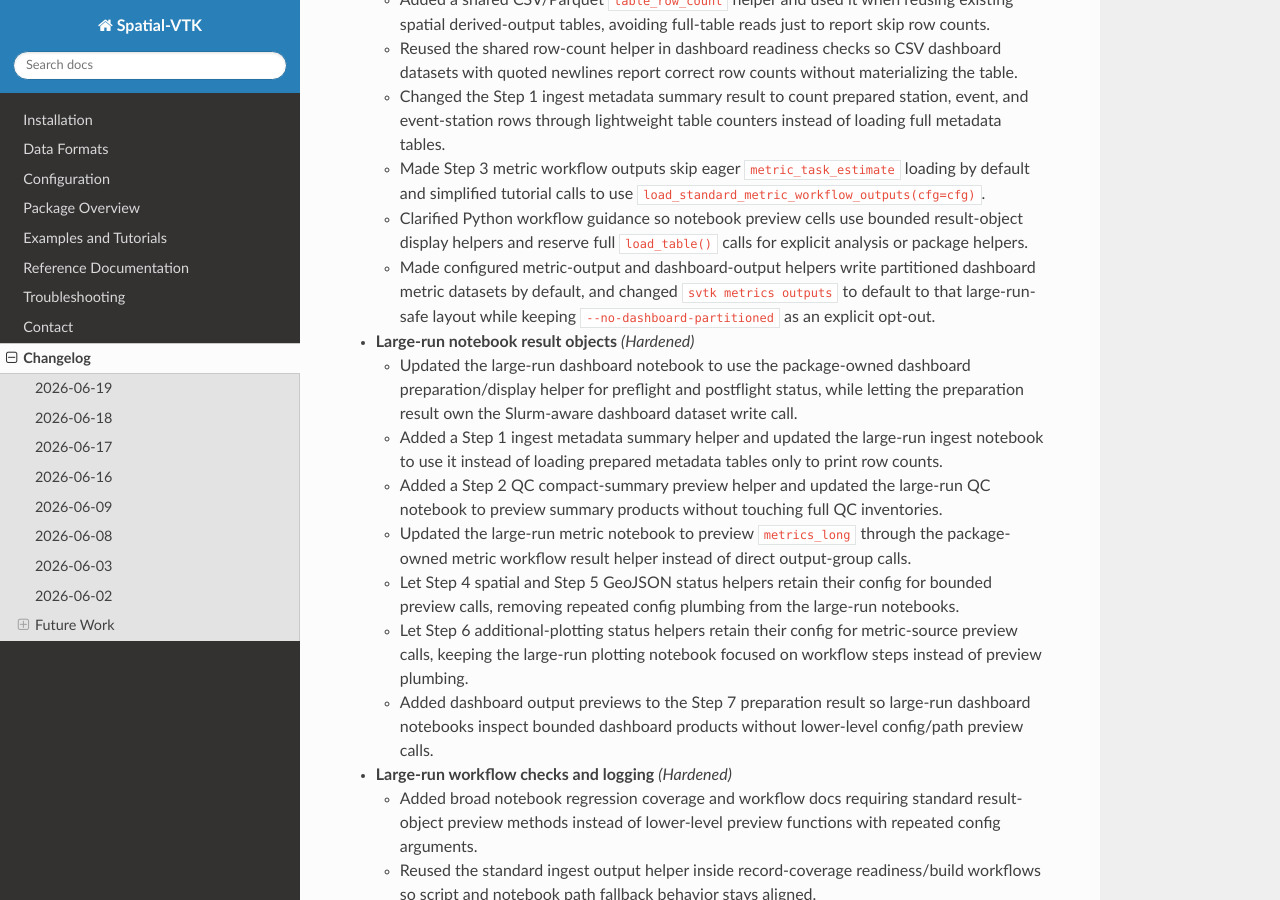
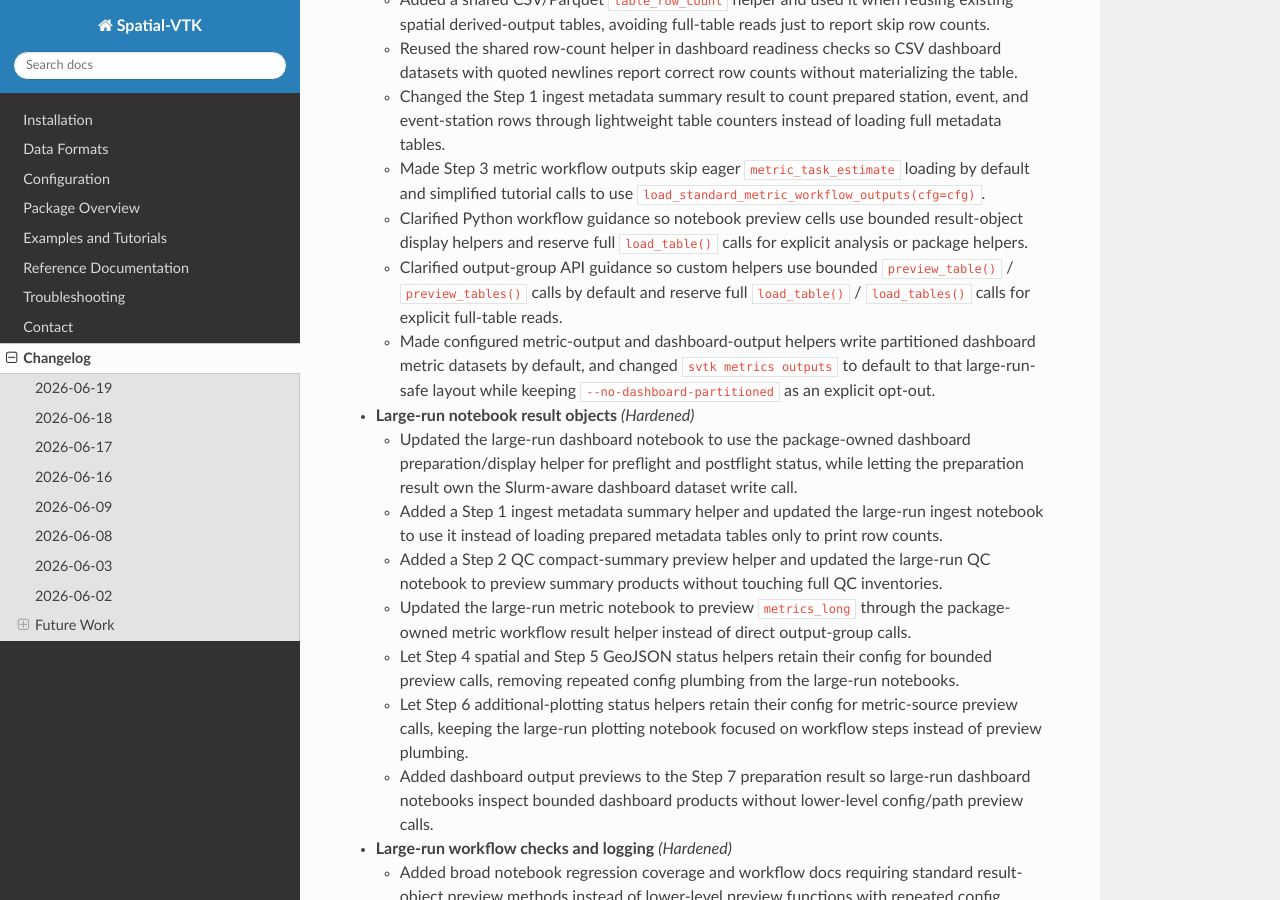
Before and after one commit to bcbirkel/spatial-vtk, a Sphinx documentation site: the page built from docs/changelog.rst, in a window 1280 px wide and 900 px high, scrolled down 13960 px. Built offline with Sphinx 7.4.7 and the Read the Docs theme 3.1.0, drawn with Linux system fonts in a browser that asks for light colours.

Commit message:
Clarify output group preview guidance

```diff
--- a/docs/changelog.rst
+++ b/docs/changelog.rst
@@ -750,6 +750,10 @@ Changelog
   - Clarified Python workflow guidance so notebook preview cells use bounded
     result-object display helpers and reserve full ``load_table()`` calls for
     explicit analysis or package helpers.
+  - Clarified output-group API guidance so custom helpers use bounded
+    ``preview_table()`` / ``preview_tables()`` calls by default and reserve
+    full ``load_table()`` / ``load_tables()`` calls for explicit full-table
+    reads.
   - Made configured metric-output and dashboard-output helpers write
     partitioned dashboard metric datasets by default, and changed
     ``svtk metrics outputs`` to default to that large-run-safe layout while
--- a/docs/reference/api/io.rst
+++ b/docs/reference/api/io.rst
@@ -73,7 +73,10 @@ Public helpers exposed by ``spatial_vtk.io``:
        yet. It resolves a named workflow output group once and exposes
        attributes, ``status_frame()``, ``readiness()``, ``load_table()``,
        ``preview_table()``, ``load_tables()``, ``preview_tables()``, and
-       ``display_table_previews()``. Use
+       ``display_table_previews()``. Use ``preview_table()`` and
+       ``preview_tables()`` for bounded table previews; reserve
+       ``load_table()`` and ``load_tables()`` for explicit full-table reads in
+       package helpers or analysis cells. Use
        ``display_first_existing_table_preview()`` when a custom helper should
        prefer a derived table, such as ``metrics_enriched``, but fall back to
        an earlier table, such as ``metrics_long``. Use ``figure_path()`` when
```
Also changed, not shown: 2 other files.
